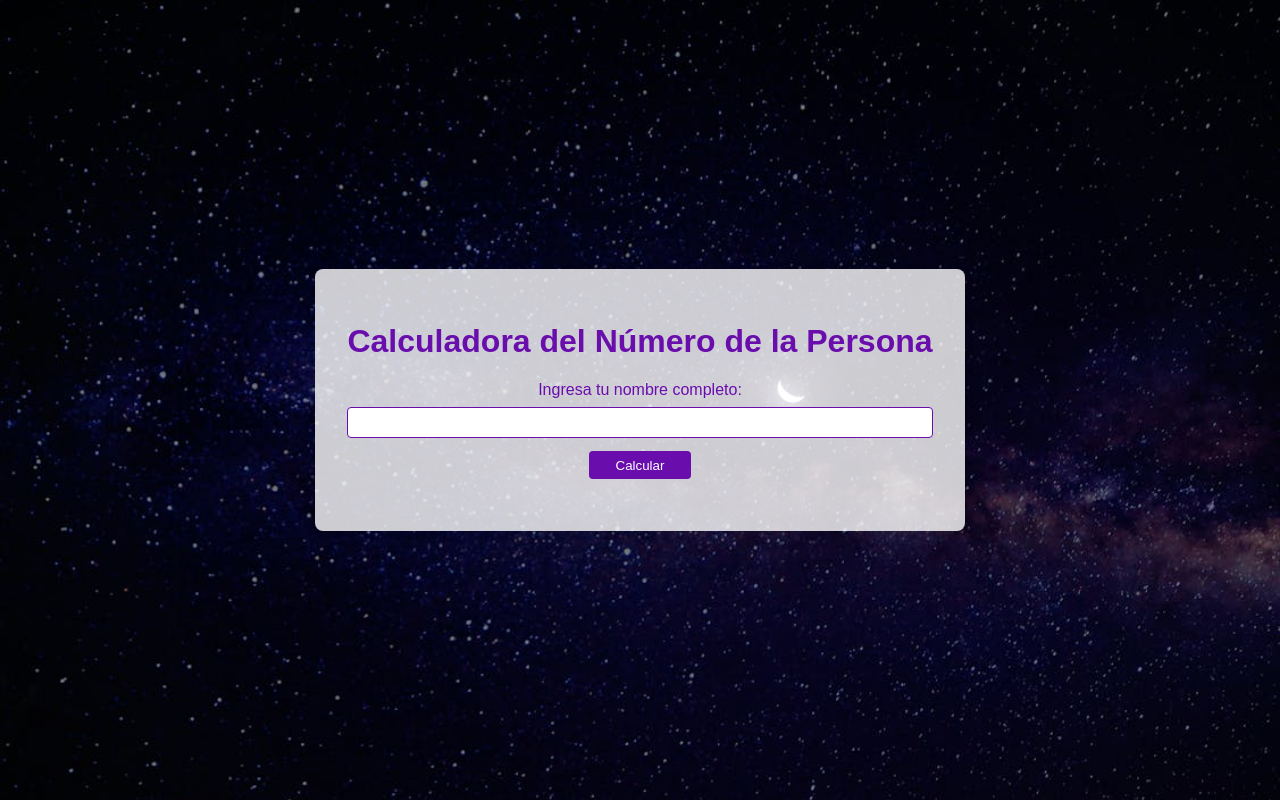
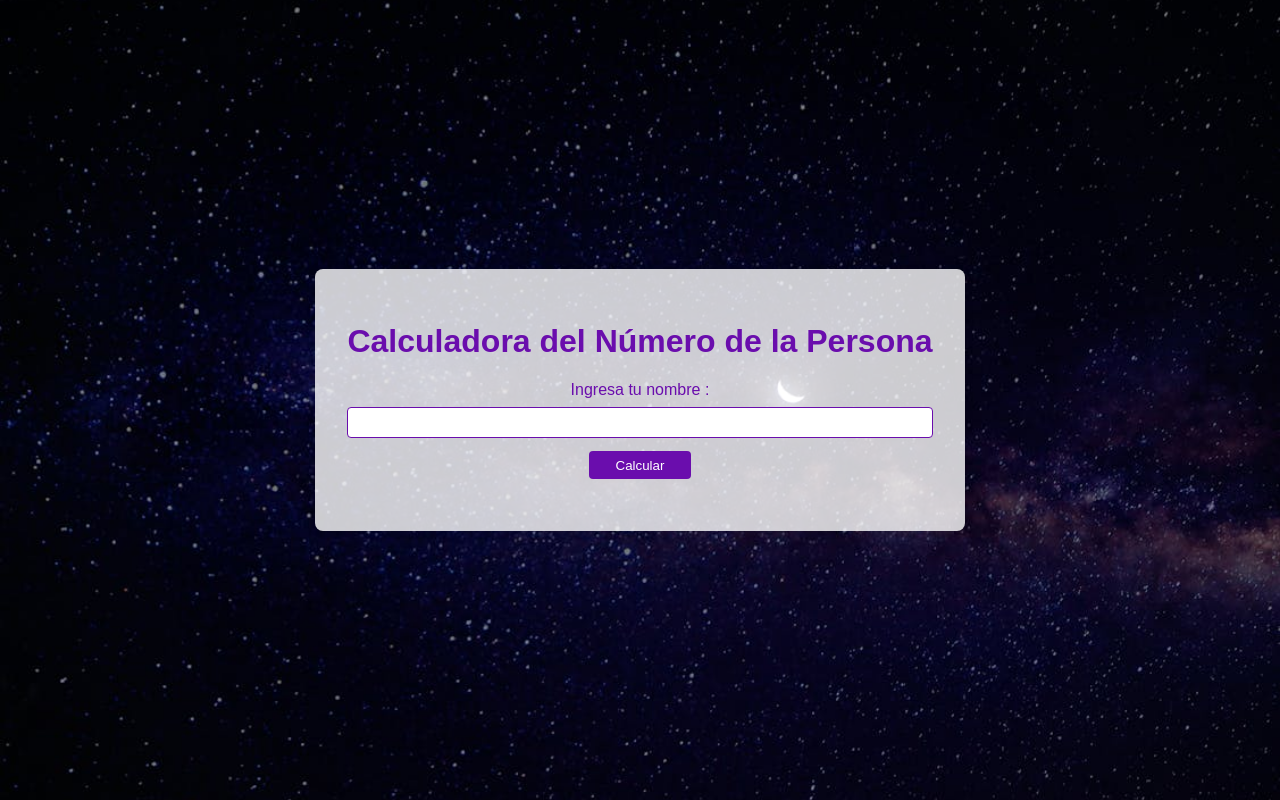
Before and after one commit to vladimir202426/Pagina, a plain HTML site: page index.html in a window 1280 px wide. Drawn offline with Linux system fonts and the light colour scheme.

Commit message:
Update index.html

```diff
--- a/index.html
+++ b/index.html
@@ -10,7 +10,7 @@
     <div class="container">
         <h1>Calculadora del Número de la Persona</h1>
         <form id="nameForm">
-            <label for="fullName">Ingresa tu nombre completo:</label>
+            <label for="fullName">Ingresa tu nombre :</label>
             <input type="text" id="fullName" name="fullName" required>
             <button type="submit">Calcular</button>
         </form>
```
